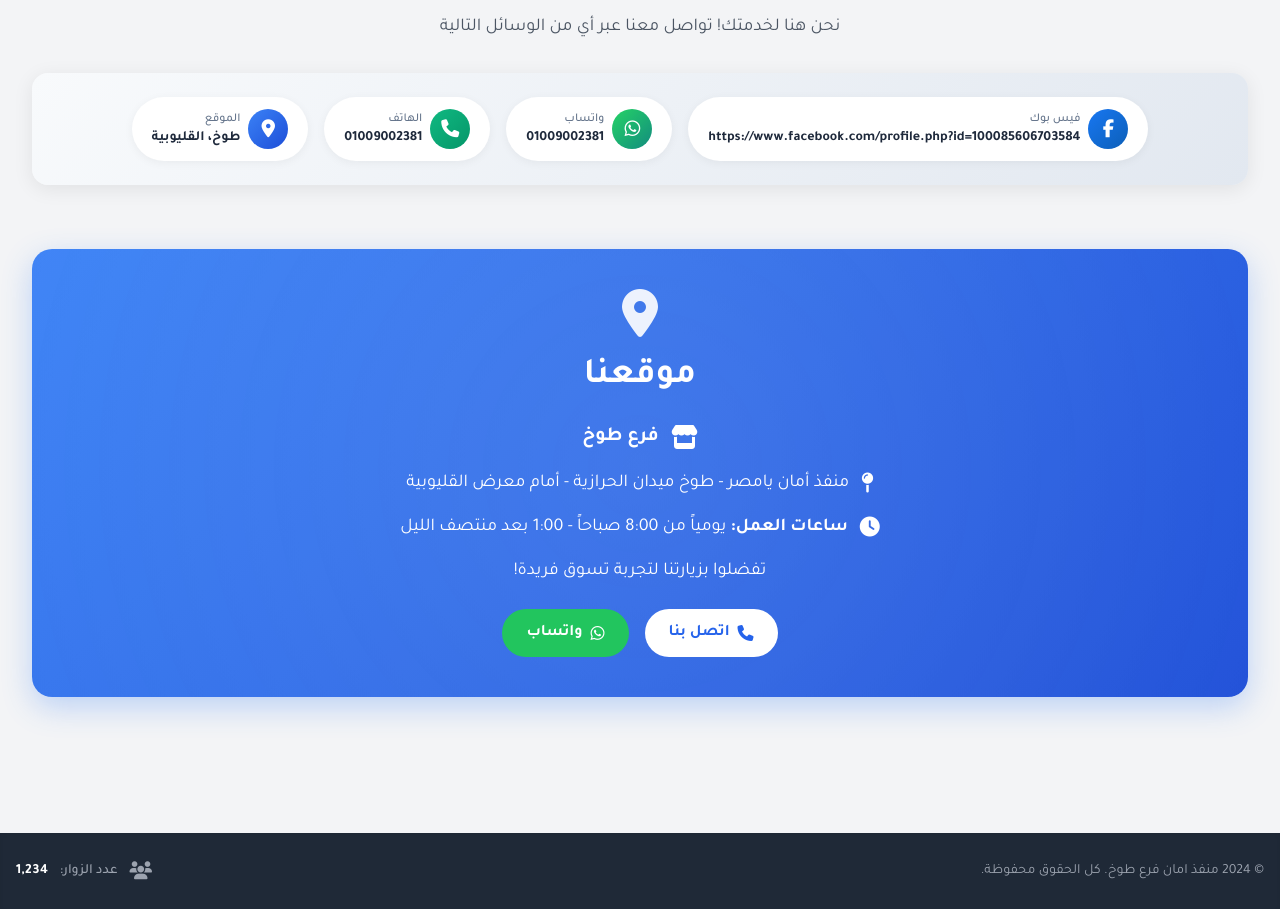
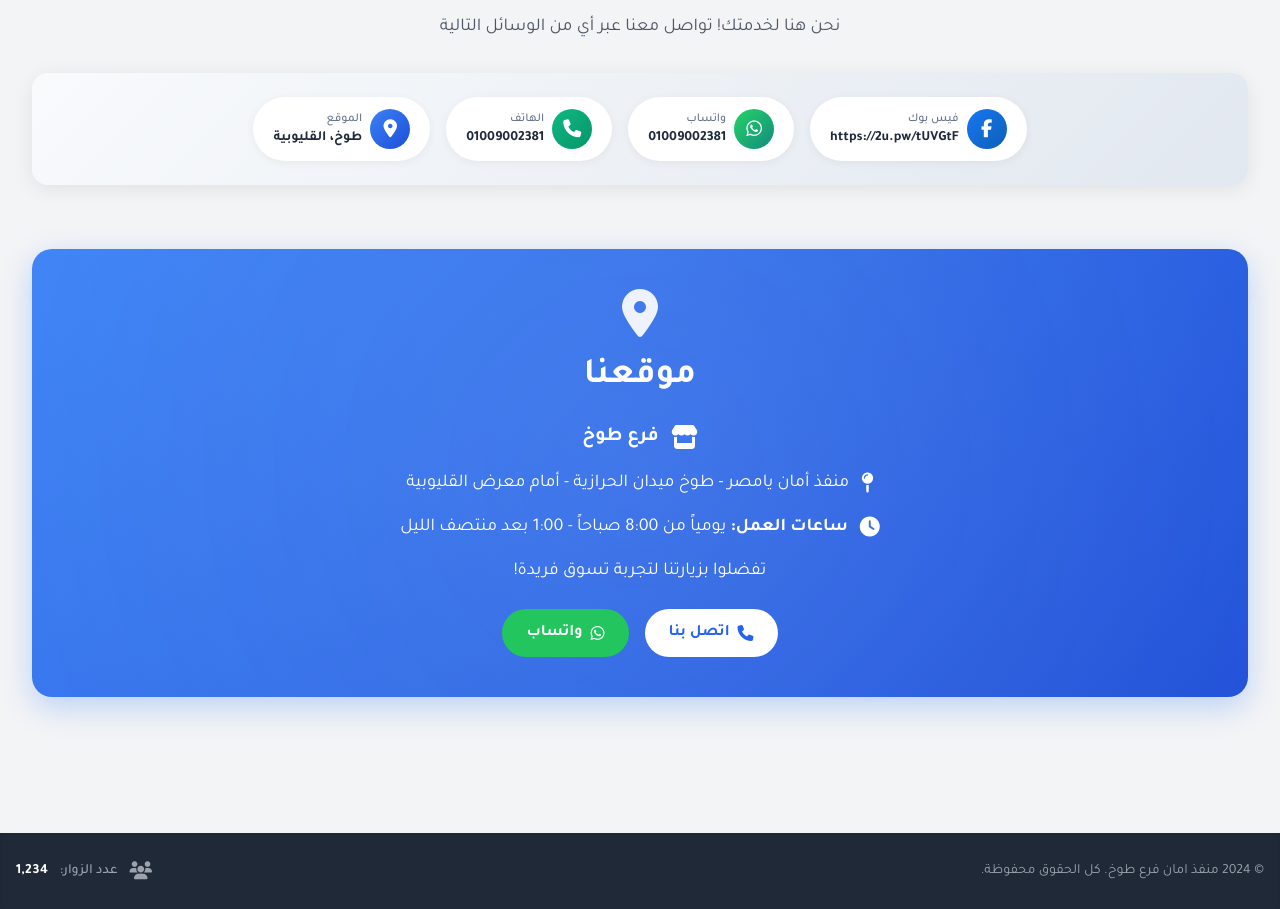
Before and after one commit to makahco2025-svg/Aman-Toukh, a plain HTML site: page index.html in a window 1280 px wide. Shown: the part 3563-4472 px from the top of the page. Drawn offline with nearby package versions, Linux system fonts and the light colour scheme.

Commit message:
Update index.html

```diff
--- a/index.html
+++ b/index.html
@@ -1497,7 +1497,7 @@
                     </div>
                     <div class="contact-text">
                         <span class="contact-label">فيس بوك</span>
-                        <span class="contact-value">https://www.facebook.com/profile.php?id=100085606703584</span>
+                        <span class="contact-value">https://2u.pw/tUVGtF</span>
                     </div>
                 </a>
 
```
